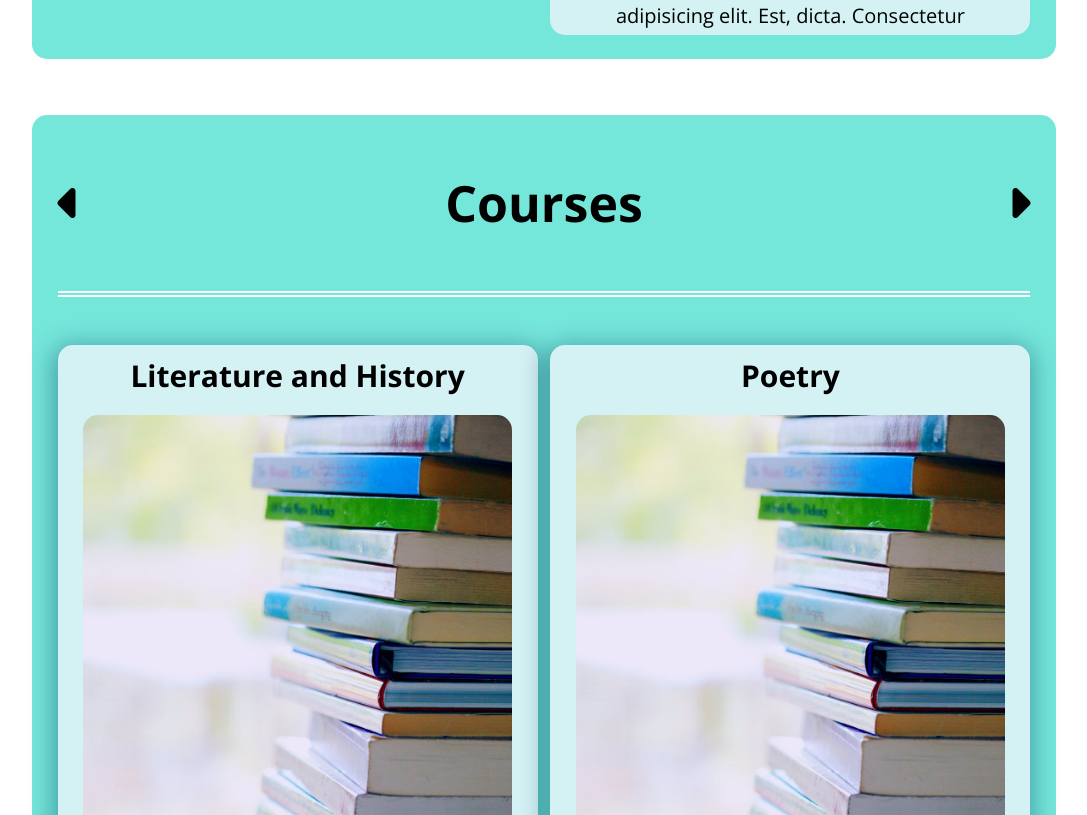
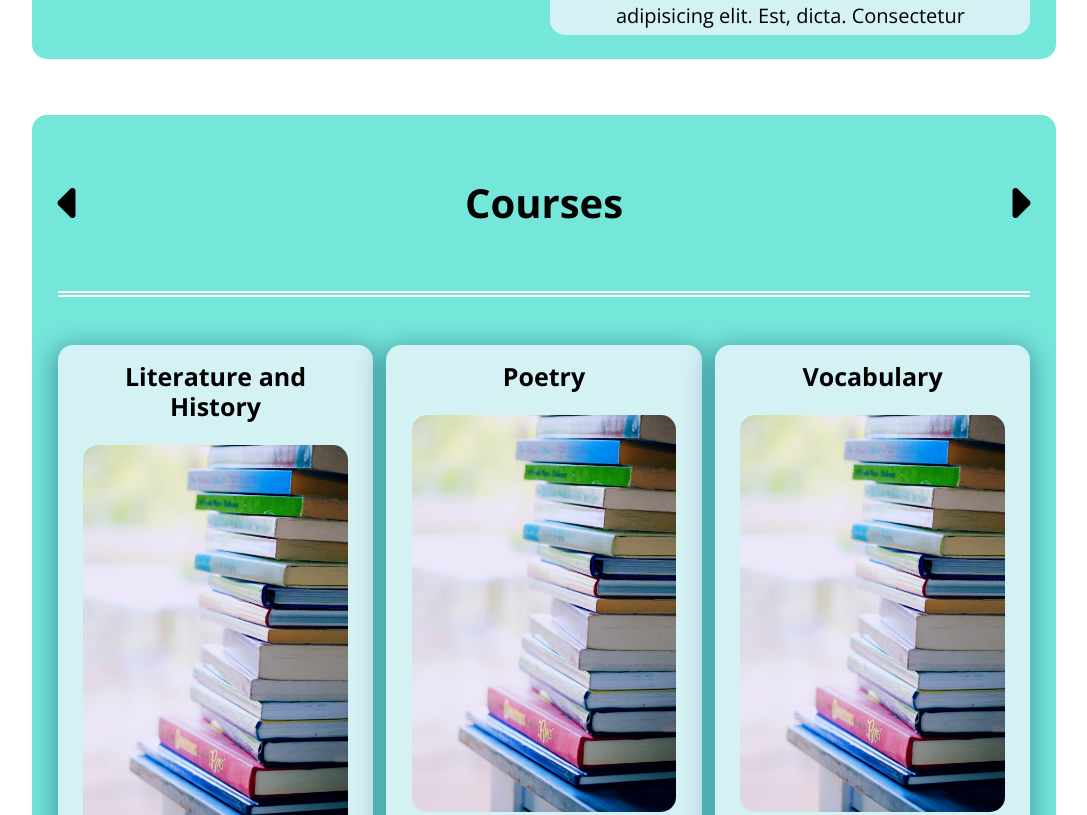
Before and after one commit to fabricioffa/Latin-is-not-dead, a plain HTML site: page index.html in a window 1280 px wide. Shown: the part 945-1760 px from the top of the page, without its empty margins (96-1183 px from the left). Drawn offline with nearby package versions, Linux system fonts and the light colour scheme.

Commit message:
Changed min size for grid items

```diff
--- a/assets/css/global.css
+++ b/assets/css/global.css
@@ -43,19 +43,19 @@ body {
 }
 
 h1 {
-    font-size: clamp(60px, 4.5vw, 55px);
+    font-size: clamp(60px, 4.5vw, 45px);
 }
 
 h2 {
-    font-size: clamp(35px, 4vw, 50px);
+    font-size: clamp(35px, 4vw, 40px);
 }
 
 h3 {
-    font-size: clamp(30px, 3.5vw, 40px);
+    font-size: clamp(30px, 3.5vw, 30px);
 }
 
 h4 {
-    font-size: clamp(25px, 3vw, 30px);
+    font-size: clamp(25px, 3vw, 25px);
 }
 
 h5 {
@@ -115,7 +115,7 @@ img {
 
 .grid {
     display: grid;
-    grid-template-columns: repeat(auto-fit, minmax(350px, 1fr));
+    grid-template-columns: repeat(auto-fit, minmax(300px, 1fr));
     gap: 5vh 1vw;
     padding: 6vh 0vw 2vh 0vw;
     transition: all .5s ease-in-out;
```
